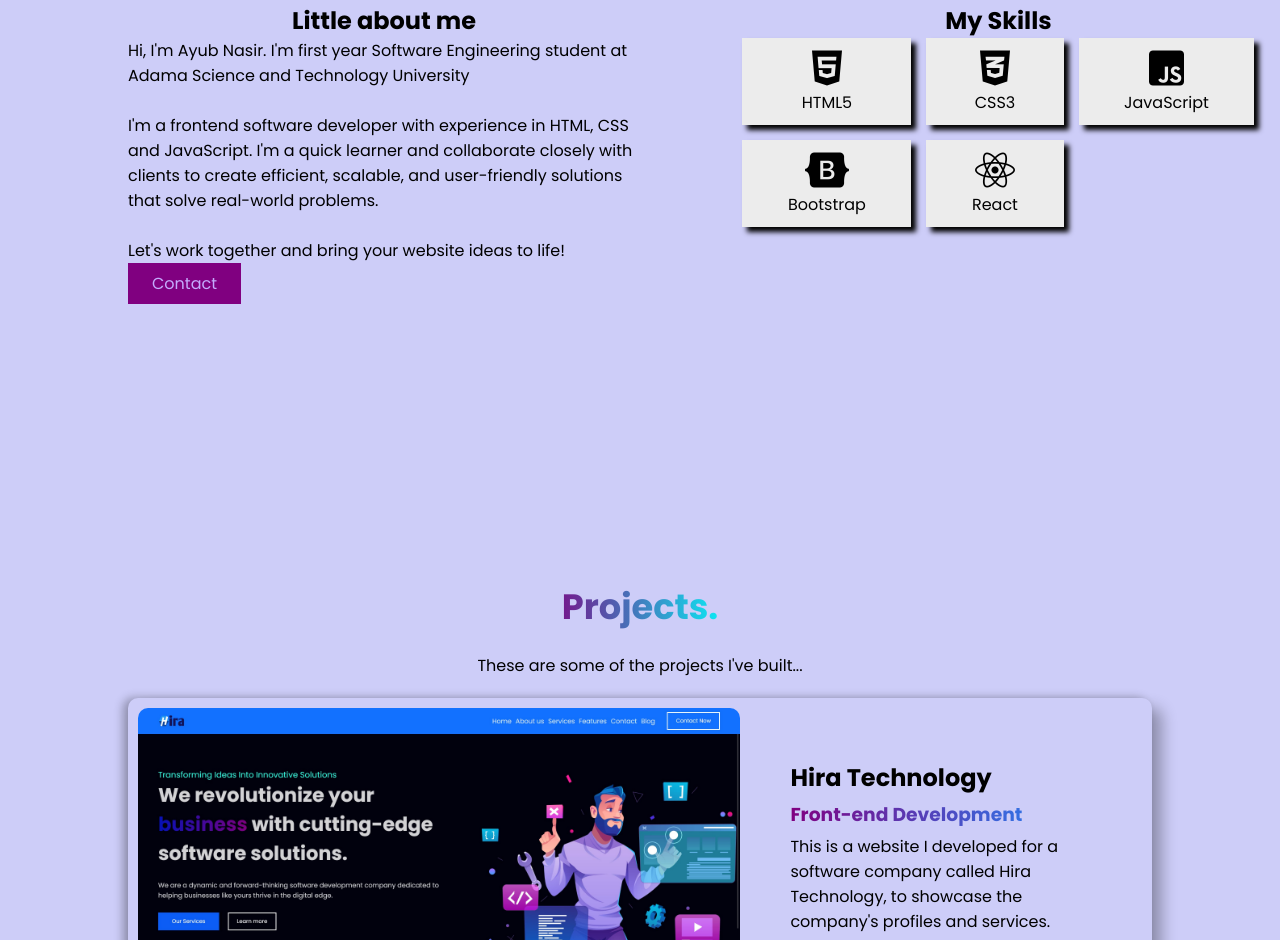
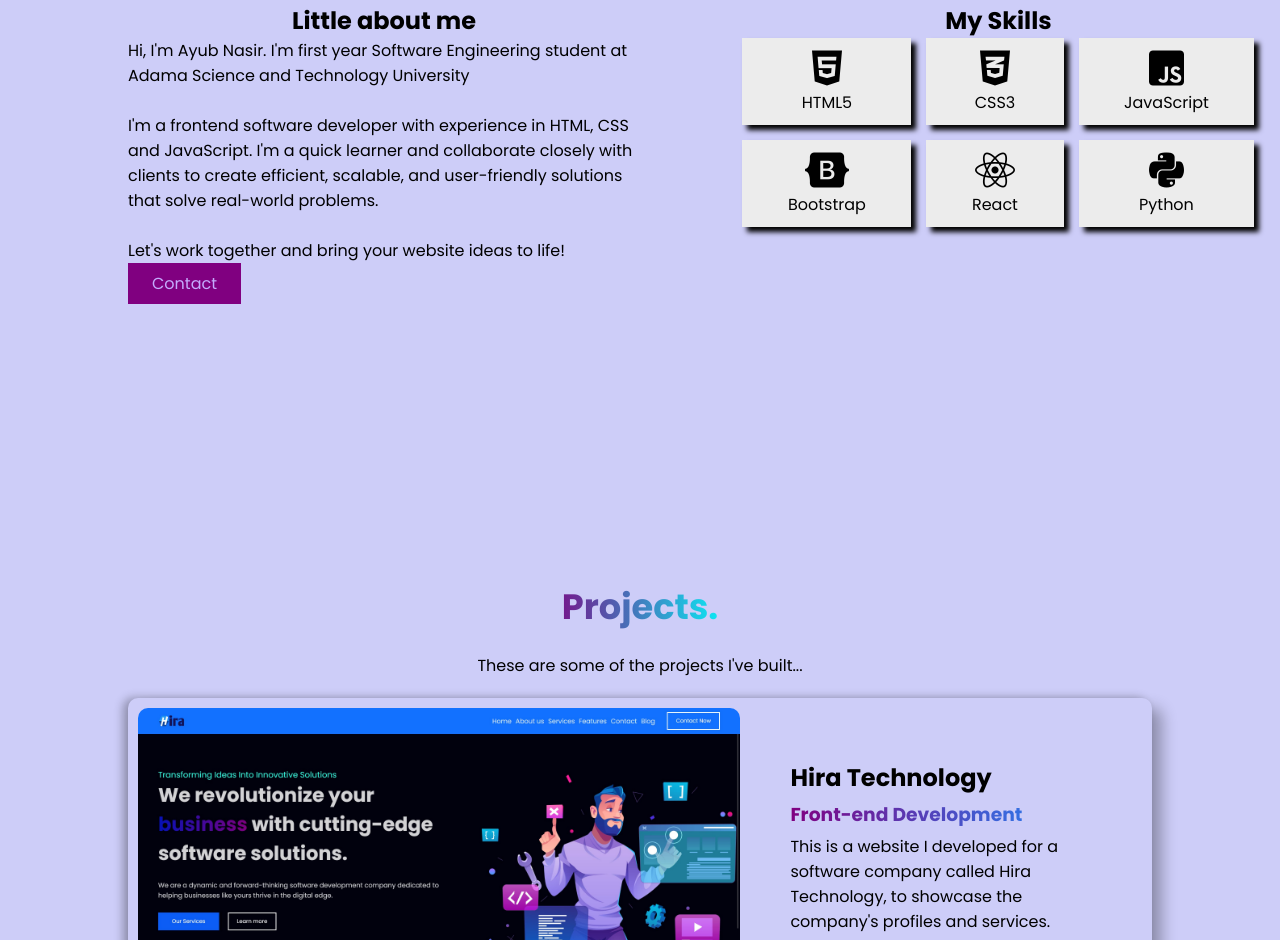
Before and after one commit to Ayubish/Ayub-Portfolio, a plain HTML site: page index.html in a window 1280 px wide. Shown: the part 1088-2028 px from the top of the page. Drawn offline with Linux system fonts and the light colour scheme.

Commit message:
Update skills

```diff
--- a/index.html
+++ b/index.html
@@ -111,6 +111,9 @@
                         <i class="fa-brands fa-react"></i>
                         <p>React</p>
                     </div>
+                    <div class="skill python">
+                        <i class="fa-brands fa-python"></i>
+                        <p>Python</p>
                     </div>
                 </div>
             </div>
```
